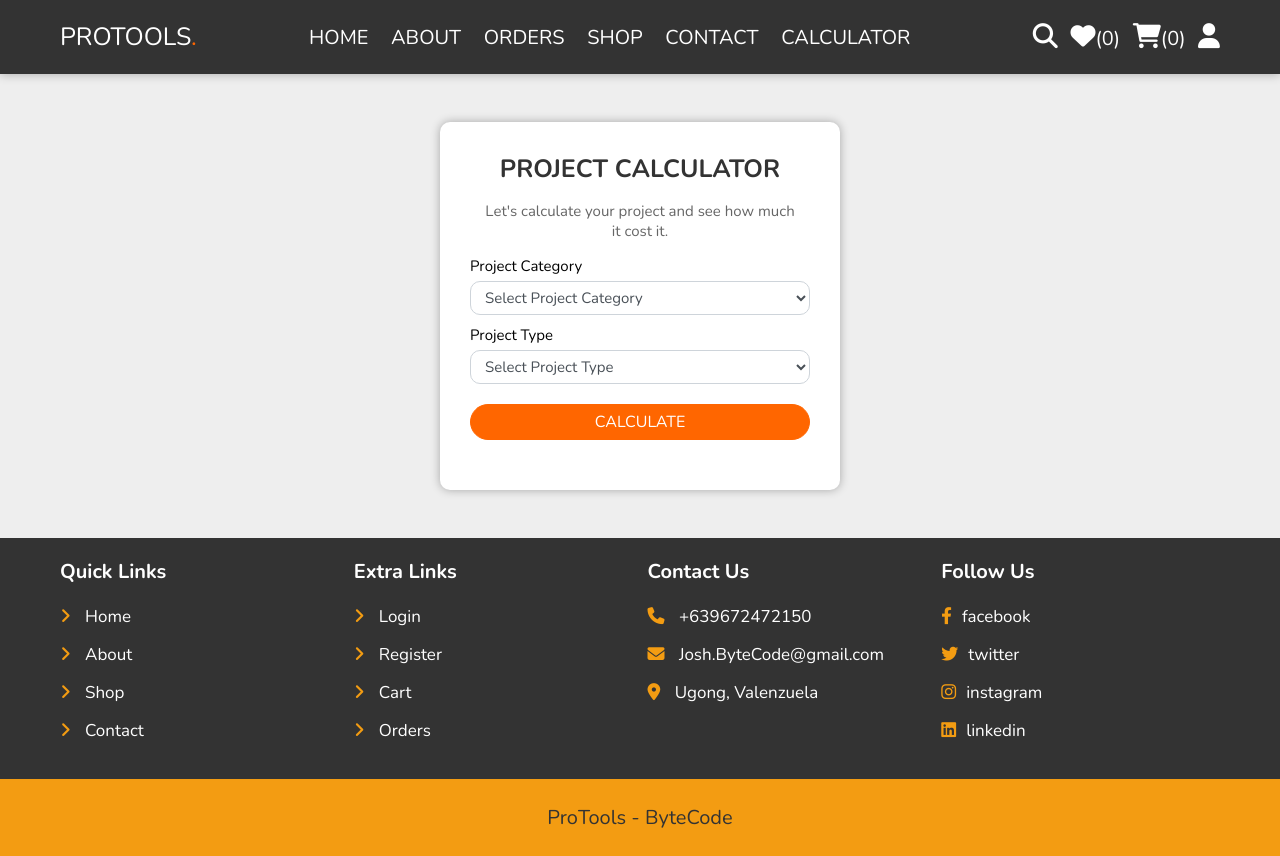
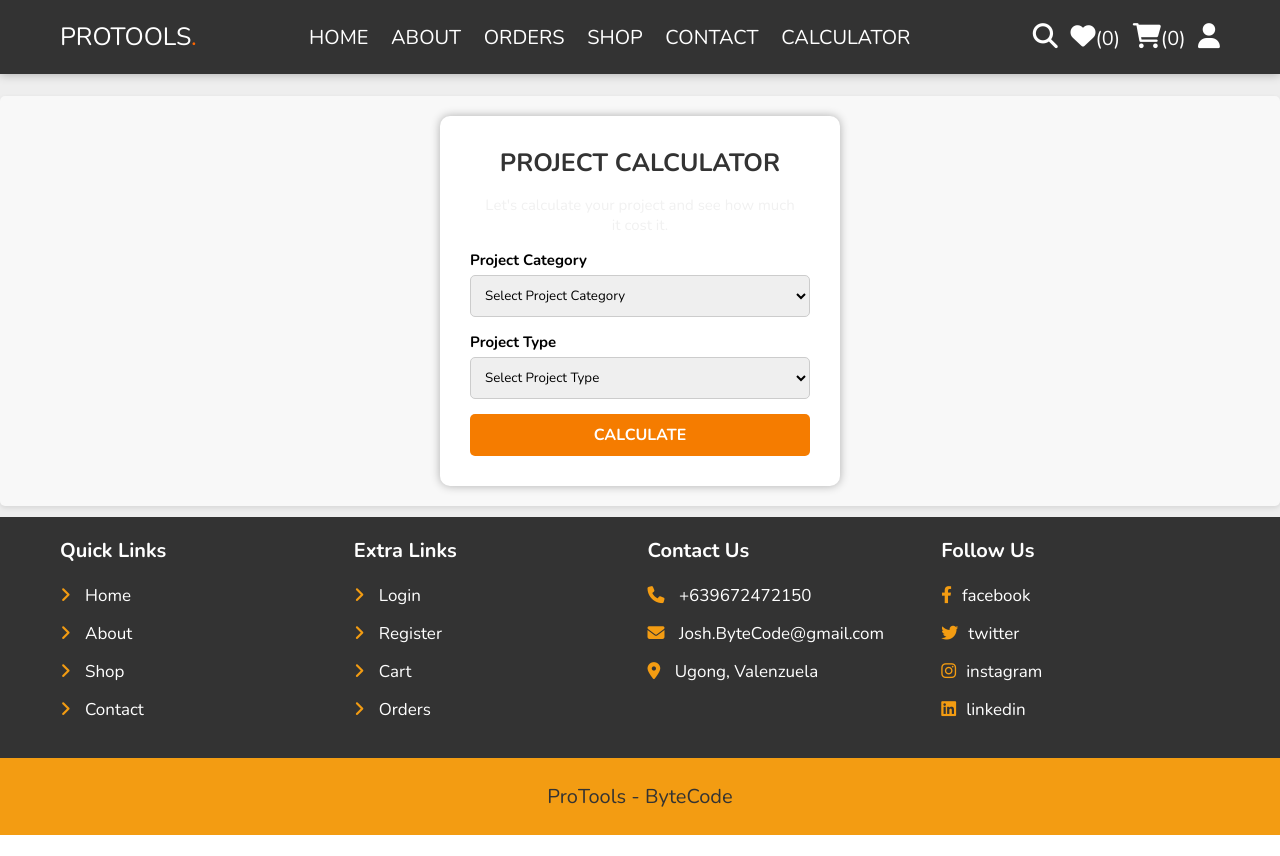
Before and after one commit to jshlrncfblln/protools-hardware-store-website, a PHP site: page /protools-store/calculator.php in a window 1280 px wide. After the commit the page ends 835 px from the top, so only its background shows below. Run offline with PHP 8.4, Linux system fonts and the light colour scheme; data that the repository does not hold is empty; some libraries are stand-ins or nearby versions.

Commit message:
giving function to calculator

```diff
--- a/css/calcu-style.css
+++ b/css/calcu-style.css
@@ -1,81 +1,115 @@
 :root{
-  --main-color: #ff6600;
-  --orange: #f39c12;
+  --brand-color: #f57c00;
+  --brand-light-color: #ff9900;
+  --light-color: #f1f1f1;
+  --dark-color: #4C3D3D;
+}
+/* Global Styles */
+body {
+  font-family: Arial, sans-serif;
+  margin: 0;
+  padding: 0;
 }
 
-.container {
-  max-width: 800px;
-  margin: 0 auto;
-  padding: 2rem;
+/* Form Styles */
+.form-container {
+  background-color: #f8f8f8;
+  padding: 20px;
+  border-radius: 5px;
+  box-shadow: 0 2px 5px rgba(0, 0, 0, 0.1);
 }
 
-h1 {
-  margin-bottom: 0.25rem;
-  text-align: center;
+.form-container h3 {
+  margin-top: 0;
+  font-size: 24px;
+  font-weight: bold;
+}
+
+.form-container p {
+  color: #777;
+  margin-top: 5px;
 }
 
 .form-group {
-  margin-bottom: 1rem;
+  margin-bottom: 15px;
 }
 
 label {
   display: block;
+  font-weight: bold;
   margin-bottom: 5px;
   text-align: left;
   font-size: 15px;
 }
 
 select {
+  width: 100%;
+  padding: 10px;
+  border-radius: 5px;
+  border: 1px solid #ccc;
+}
+
+button {
   display: block;
   width: 100%;
-  padding: 0.5rem 1rem;
-  font-size: 15px;
-  font-weight: 400;
-  line-height: 1.5;
-  color: #495057;
-  background-color: #fff;
-  border: 1px solid #ced4da;
-  border-radius: 10px;
-  transition: border-color 0.15s ease-in-out, box-shadow 0.15s ease-in-out;
+  padding: 10px;
+  background-color: var(--brand-color);
+  color: #fff;
+  border: none;
+  border-radius: 5px;
+  font-size: 16px;
+  font-weight: bold;
+  cursor: pointer;
+  transition: background-color 0.3s;
 }
 
-select:focus {
-  outline: 0;
-  border-color: var(--main-color);
-  box-shadow: 0 0 0 0.2rem rgba(0, 123, 255, 0.25);
-}
-#calculate {
-  display: block;
-  margin: 2rem auto;
-  width: 100%;
-  padding: 0.5rem 1rem;
-  font-size: 16px;
-  font-weight: 400;
-  line-height: 1.5;
-  color: #fff;
-  background-color: var(--main-color);
-  border: 1px solid var(--main-color);
-  border-radius: 20px;
-  transition: background-color 0.15s ease-in-out, border-color 0.15s ease-in-out;
+button:hover {
+  background-color: var(--brand-light-color);
 }
 
-#calculate:hover {
-  background-color: var(--orange);
-  border-color: var(--orange);
-}
-
+/* Result Styles */
 .result-container {
-  display: none;
+  margin-top: 20px;
 }
 
 .result-form-container {
-  margin-top: 2rem;
+  background-color: #f8f8f8;
+  padding: 20px;
+  border-radius: 5px;
+  box-shadow: 0 2px 5px rgba(0, 0, 0, 0.1);
 }
 
 .itemListResult {
-  margin-top: 1rem;
-  padding: 1rem;
-  border: 1px solid #ccc;
-  border-radius: 5px;
-  background-color: #f5f5f5;
+  margin-top: 10px;
 }
+
+.itemListResult h2 {
+  font-size: 18px;
+  font-weight: bold;
+  margin: 0 0 10px;
+}
+
+.itemListResult ul {
+  padding: 0;
+  margin: 0;
+  list-style-type: none;
+}
+
+.itemListResult li {
+  margin-bottom: 5px;
+}
+
+/* Responsive Styles */
+@media (max-width: 600px) {
+  .container {
+    padding: 10px;
+  }
+
+  .form-container {
+    padding: 10px;
+  }
+
+  button {
+    font-size: 14px;
+  }
+}
```
Also changed, not shown: calculator.php (+49 -12 lines).
